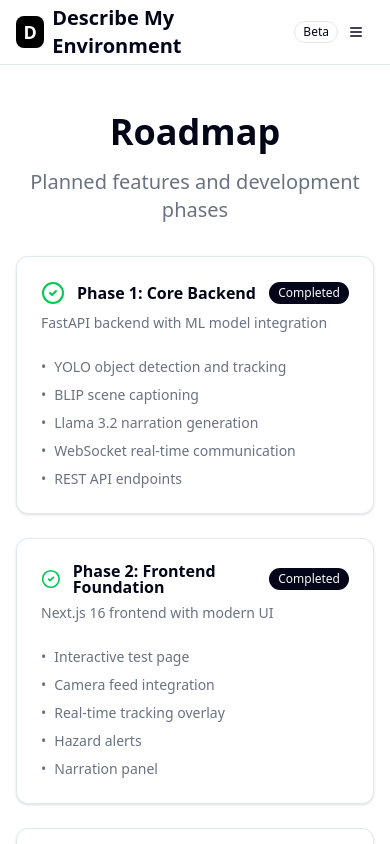
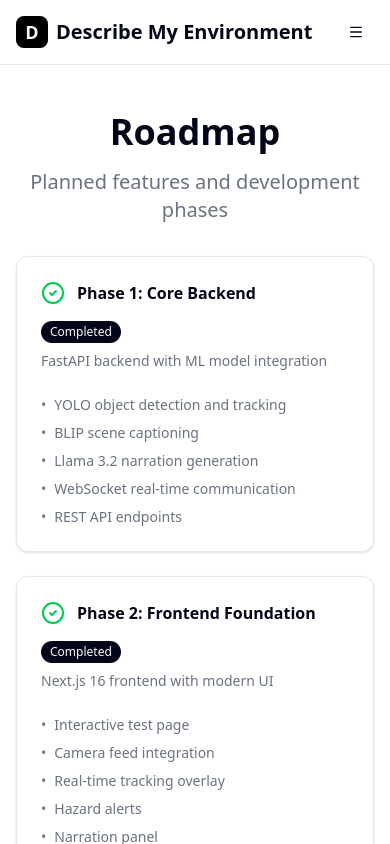
Before and after one commit to sorryshady/stats-507-assignment, a Next.js app in the folder frontend/: page /roadmap in a window 390 px wide. Shown: the top 844 px of the page. Built offline with nearby package versions, Linux system fonts and the light colour scheme.

Commit message:
almost perfect

```diff
--- a/frontend/app/challenges/page.tsx
+++ b/frontend/app/challenges/page.tsx
@@ -134,8 +134,8 @@ export default function ChallengesPage() {
           >
             <CardHeader>
               <div className="flex items-start justify-between">
-                <div className="space-y-1">
-                  <div className="flex items-center gap-2 mb-2">
+                <div className="space-y-1 w-full">
+                  <div className="flex flex-wrap items-center gap-2 mb-2">
                     <Badge
                       variant="outline"
                       className="font-mono text-xs uppercase tracking-wider"
--- a/frontend/app/roadmap/page.tsx
+++ b/frontend/app/roadmap/page.tsx
@@ -79,7 +79,7 @@ export default function RoadmapPage() {
           {phases.map((phase, idx) => (
             <Card key={idx}>
               <CardHeader>
-                <div className="flex items-center justify-between">
+                <div className="flex flex-col sm:flex-row sm:items-center justify-between gap-4">
                   <div className="flex items-center gap-3">
                     {phase.status === "completed" && (
                       <CheckCircle2 className="w-6 h-6 text-green-500" />
--- a/frontend/components/Navigation.tsx
+++ b/frontend/components/Navigation.tsx
@@ -2,9 +2,12 @@
 
 import Link from "next/link";
 import { usePathname } from "next/navigation";
+import { useState } from "react";
 import { Button } from "@/components/ui/button";
 import { Badge } from "@/components/ui/badge";
 import { cn } from "@/lib/utils";
+import { motion, AnimatePresence } from "framer-motion";
+import { Menu, X } from "lucide-react";
 
 const navItems = [
   { href: "/", label: "Home" },
@@ -16,20 +19,24 @@ const navItems = [
 
 export function Navigation() {
   const pathname = usePathname();
+  const [isMenuOpen, setIsMenuOpen] = useState(false);
+
+  const toggleMenu = () => setIsMenuOpen(!isMenuOpen);
+  const closeMenu = () => setIsMenuOpen(false);
 
   return (
     <nav className="fixed top-0 w-full z-50 bg-background/80 backdrop-blur-md border-b">
       <div className="container mx-auto px-4 sm:px-6 lg:px-8">
         <div className="flex items-center justify-between h-16">
           {/* Logo */}
-          <Link href="/" className="flex items-center space-x-2">
+          <Link href="/" className="flex items-center space-x-2" onClick={closeMenu}>
             <div className="w-8 h-8 bg-black dark:bg-white rounded-lg flex items-center justify-center">
               <span className="text-white dark:text-black font-bold text-lg">D</span>
             </div>
             <span className="font-bold text-xl text-foreground">
               Describe My Environment
             </span>
-            <Badge variant="outline" className="ml-2">
+            <Badge variant="outline" className="ml-2 hidden sm:inline-flex">
               Beta
             </Badge>
           </Link>
@@ -53,24 +60,44 @@ export function Navigation() {
 
           {/* Mobile Menu Button */}
           <div className="md:hidden">
-            <Button variant="ghost" size="icon">
-              <svg
-                className="w-6 h-6"
-                fill="none"
-                stroke="currentColor"
-                viewBox="0 0 24 24"
-              >
-                <path
-                  strokeLinecap="round"
-                  strokeLinejoin="round"
-                  strokeWidth={2}
-                  d="M4 6h16M4 12h16M4 18h16"
-                />
-              </svg>
+            <Button variant="ghost" size="icon" onClick={toggleMenu} aria-label="Toggle menu">
+              {isMenuOpen ? (
+                <X className="w-6 h-6" />
+              ) : (
+                <Menu className="w-6 h-6" />
+              )}
             </Button>
           </div>
         </div>
       </div>
+
+      {/* Mobile Navigation Menu */}
+      <AnimatePresence>
+        {isMenuOpen && (
+          <motion.div
+            initial={{ opacity: 0, height: 0 }}
+            animate={{ opacity: 1, height: "auto" }}
+            exit={{ opacity: 0, height: 0 }}
+            className="md:hidden border-t bg-background/95 backdrop-blur-md overflow-hidden"
+          >
+            <div className="container mx-auto px-4 py-4 space-y-2">
+              {navItems.map((item) => (
+                <Link key={item.href} href={item.href} onClick={closeMenu}>
+                  <Button
+                    variant={pathname === item.href ? "default" : "ghost"}
+                    className={cn(
+                      "w-full justify-start text-lg h-12",
+                      pathname === item.href && "bg-primary text-primary-foreground"
+                    )}
+                  >
+                    {item.label}
+                  </Button>
+                </Link>
+              ))}
+            </div>
+          </motion.div>
+        )}
+      </AnimatePresence>
     </nav>
   );
 }
--- a/frontend/components/test/ComparisonView.tsx
+++ b/frontend/components/test/ComparisonView.tsx
@@ -126,7 +126,7 @@ export function ComparisonView({
           </TabsList>
 
           <TabsContent value="side-by-side" className="space-y-4 mt-0">
-            <div className="grid grid-cols-2 gap-4">
+            <div className="grid grid-cols-1 md:grid-cols-2 gap-4">
               {/* Original Feed */}
               <div className="space-y-2">
                 <div className="flex items-center justify-between">
```
Also changed, not shown: 2 other files (tests, documents, lock files or other folders).
